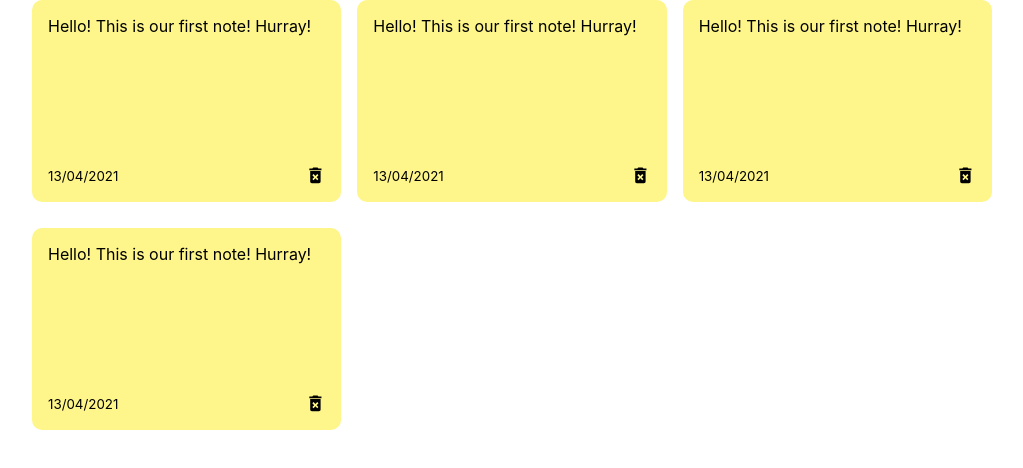
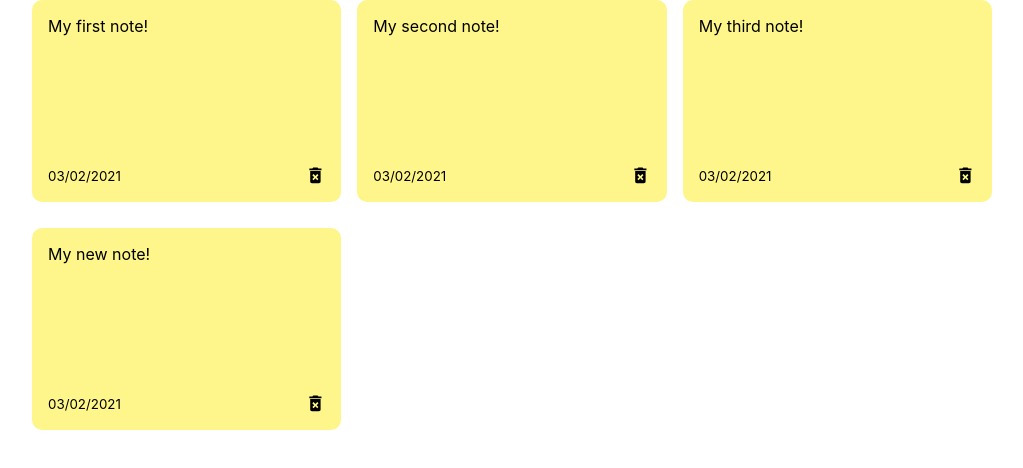
Before and after one commit to Joseane-Guedes/my-notes-app, a React (Create React App) app: page / in a window 1280 px wide. Shown: the top 468 px of the page, without its empty margins (128-1151 px from the left). Built offline with nearby package versions, Linux system fonts and the light colour scheme.

Commit message:
Add noteprops

```diff
--- a/src/App.js
+++ b/src/App.js
@@ -1,9 +1,34 @@
+import { useState} from 'react';
 import NotesList from "./components/NotesList";
+import  {nanoid} from 'nanoid';
 
 const App = () => {
+  const [notes, setNotes] = useState([
+    {
+        id: nanoid(),
+        text: "My first note!",
+        date: "03/02/2021"
+  },
+  {
+    id: nanoid(),
+    text: "My second note!",
+    date: "03/02/2021"
+},
+{
+  id: nanoid(),
+  text: "My third note!",
+  date: "03/02/2021"
+},
+{
+  id: nanoid(),
+  text: "My new note!",
+  date: "03/02/2021"
+}
+]) ;
+
   return (
     <div className="container">
-      <NotesList />
+      <NotesList notes={notes} />
     </div>
   );
 };
--- a/src/components/Note.js
+++ b/src/components/Note.js
@@ -1,11 +1,11 @@
 import { MdDeleteForever } from 'react-icons/md';
 
-const Note = () => {
+const Note = ({ id, text, date}) => {
   return (
     <div className="note">
-      <span> Hello! This is our first note! Hurray!</span>
+      <span>{text}</span>
       <div className="note-footer">
-        <small>13/04/2021</small>
+        <small>{date}</small>
         <MdDeleteForever className='delete-icon' size='1.3em' />
       </div>
     </div>
--- a/src/components/NotesList.js
+++ b/src/components/NotesList.js
@@ -1,14 +1,13 @@
-import Note from './Note';
+import Note from "./Note";
 
-const NotesList = ( ) => {
+const NotesList = ({ notes }) => {
   return (
-    <div className='notes-list'>
-      <Note />
-      <Note />
-      <Note />
-      <Note />
+    <div className="notes-list">
+      {notes.map((note) => (
+        <Note id={note.id} text={note.text} date={note.date}/>
+      ))}
     </div>
-  )
-}
+  );
+};
 
 export default NotesList;
```
